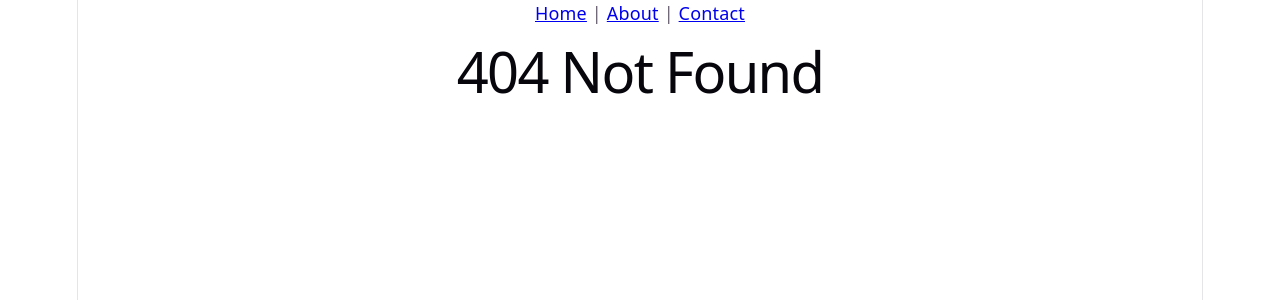
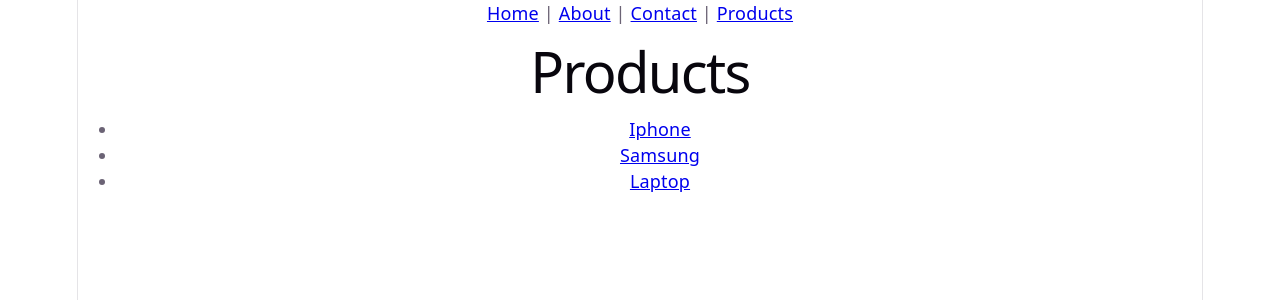
Before and after one commit to MarlLong05/GiaoDienUngDung, a React (Vite) app in the folder NewReact/Tuan5/: page /products in a window 1280 px wide. Before the commit this address had no page. Shown: the top 300 px of the page. Built offline with nearby package versions, Linux system fonts and the light colour scheme.

Commit message:
Bai3_Tuan5

```diff
--- a/NewReact/Tuan5/src/App.jsx
+++ b/NewReact/Tuan5/src/App.jsx
@@ -4,7 +4,8 @@
 import Home from "./components/Home";
 import About from "./components/About";
 import Contact from "./components/Contact";
-
+import Products from "./components/Products"
+import ProductDetail from "./components/ProductDetail"
 export default function App() {
   return (
     <BrowserRouter>
@@ -14,7 +15,12 @@
         <Route path="/" element={<Home />} />
         <Route path="/about" element={<About />} />
         <Route path="/contact" element={<Contact />} />
+
+        <Route path="/products" element={<Products />} />
+        <Route path="/products/:id" element={<ProductDetail />} />
+
         <Route path="*" element={<NotFound />} />
+
       </Routes>
     </BrowserRouter>
   );
--- a/NewReact/Tuan5/src/components/Navbar.jsx
+++ b/NewReact/Tuan5/src/components/Navbar.jsx
@@ -6,7 +6,8 @@
     <nav>
       <Link to="/">Home</Link> |{" "}
       <Link to="/about">About</Link> |{" "}
-      <Link to="/contact">Contact</Link>
+      <Link to="/contact">Contact</Link> |{" "}
+      <Link to="/products">Products</Link>
     </nav>
   )
 }
--- /dev/null
+++ b/NewReact/Tuan5/src/components/ProductDetail.jsx
@@ -0,0 +1,14 @@
+import React from 'react'
+import { useParams } from 'react-router-dom'
+
+const ProductDetail = () => {
+  const { id } = useParams()
+
+  return (
+    <div>
+      <h1>Product ID: {id}</h1>
+    </div>
+  )
+}
+
+export default ProductDetail
--- /dev/null
+++ b/NewReact/Tuan5/src/components/Products.jsx
@@ -0,0 +1,18 @@
+import React from 'react'
+import { Link } from 'react-router-dom'
+
+const Products = () => {
+  return (
+    <div>
+      <h1>Products</h1>
+
+      <ul>
+        <li><Link to="/products/1">Iphone</Link></li>
+        <li><Link to="/products/2">Samsung</Link></li>
+        <li><Link to="/products/3">Laptop</Link></li>
+      </ul>
+    </div>
+  )
+}
+
+export default Products
```
